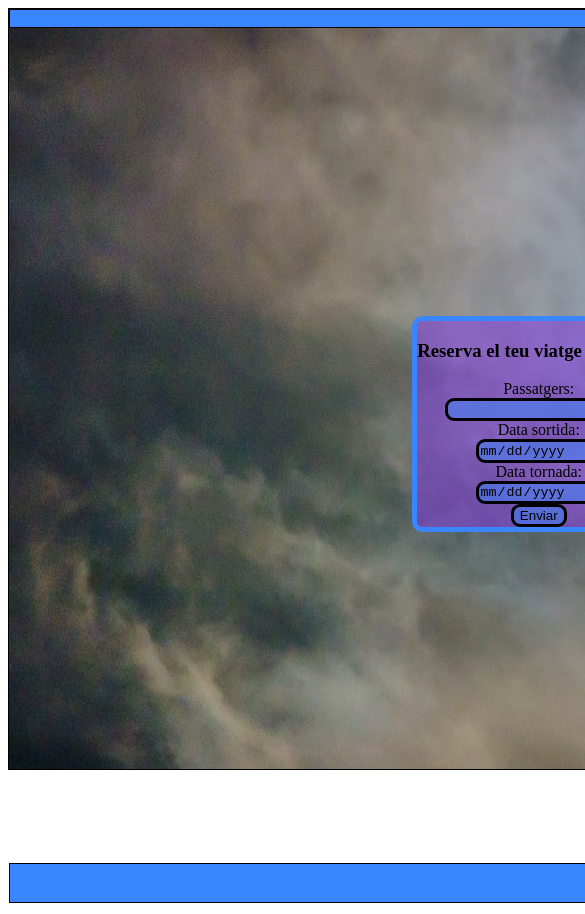
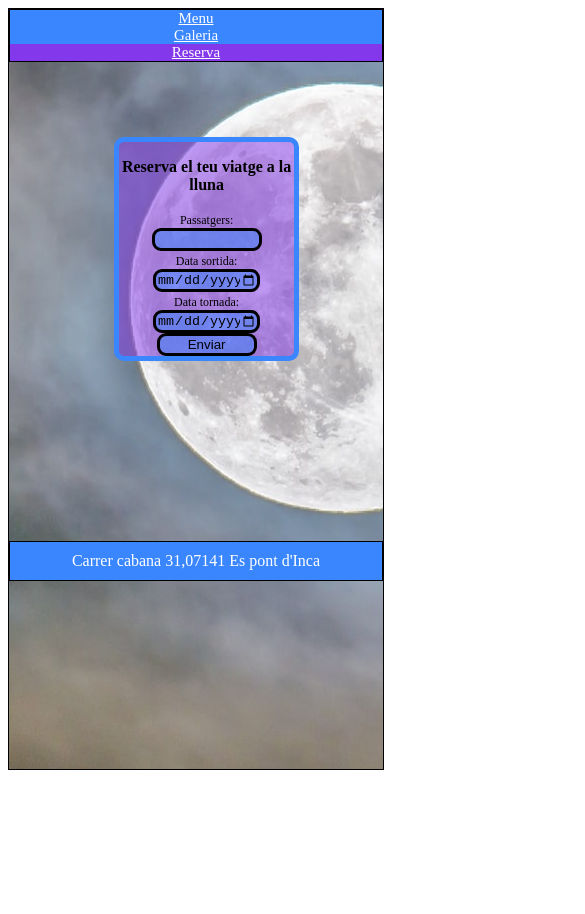
Before and after one commit to F3lipe4/moon_dorrego_sanz, a plain HTML site: page reserva.html in a window 390 px wide. Shown: the top 914 px of the page, 585 px wide, since content can reach past the window. After the commit the page ends 844 px from the top, so only its background shows below. Drawn offline with Linux system fonts and the light colour scheme.

Commit message:
Resposive 400px

```diff
--- a/css/style.css
+++ b/css/style.css
@@ -95,3 +95,40 @@
 .imgs img{
     padding: 0 15px;
 }
+@media screen and (max-width: 400px) {
+    .flex {
+        flex-flow: column wrap;
+    }
+    .principal {
+        max-width: 400px;
+        width: 100%;
+    }
+    .body-center{
+        text-align: center;
+        align-content: center;
+        max-width: 400px;
+        width: 47%;
+    }
+    .text{
+        font-size: 13px;
+    }
+    .formulari input{
+        max-width: 100px;
+        width: 100%;
+    }
+    .formulari label{
+        font-size: 12px;
+    }
+    .formulari h1{
+        font-size: 16px;
+    }
+    .footera{
+        margin-top: 67.5%;
+    }
+    .footerb{
+        margin-top: 31%;
+    }
+    .footerc{
+        margin-top: 48%;
+    }
+}
--- a/reserva.html
+++ b/reserva.html
@@ -12,13 +12,13 @@
         <header>
             <div class="info flex">
                 <div class="menu flex">
-                    <a class="active" href="/index.html">Menu</a>
+                    <a href="/index.html">Menu</a>
                 </div>
                 <div class="galeria flex">
                     <a href="/galeria.html">Galeria</a>
                 </div>
                 <div class="reserva flex">
-                    <a href="/reserva.html">Reserva</a>
+                    <a class="active" href="/reserva.html">Reserva</a>
                 </div>
             </div>
         </header>
```
Also changed, not shown: galeria.html (+1 -1 lines).
